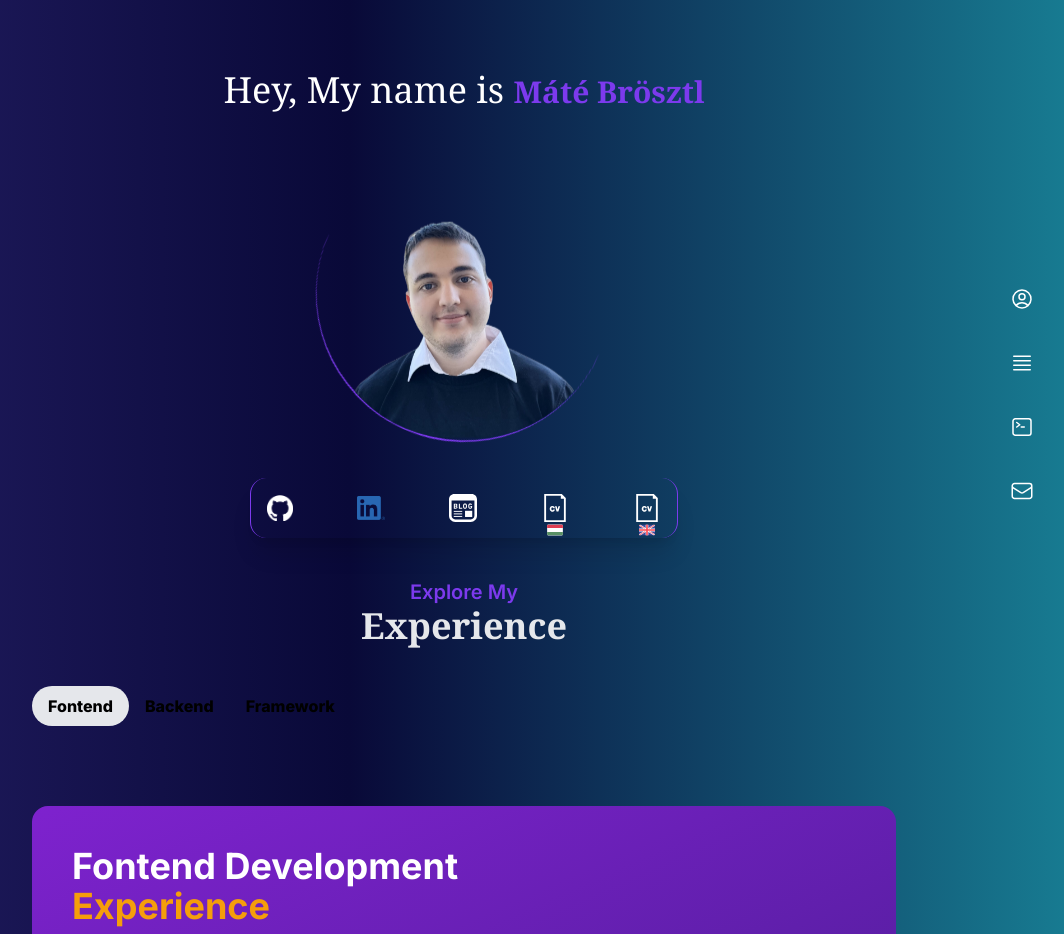
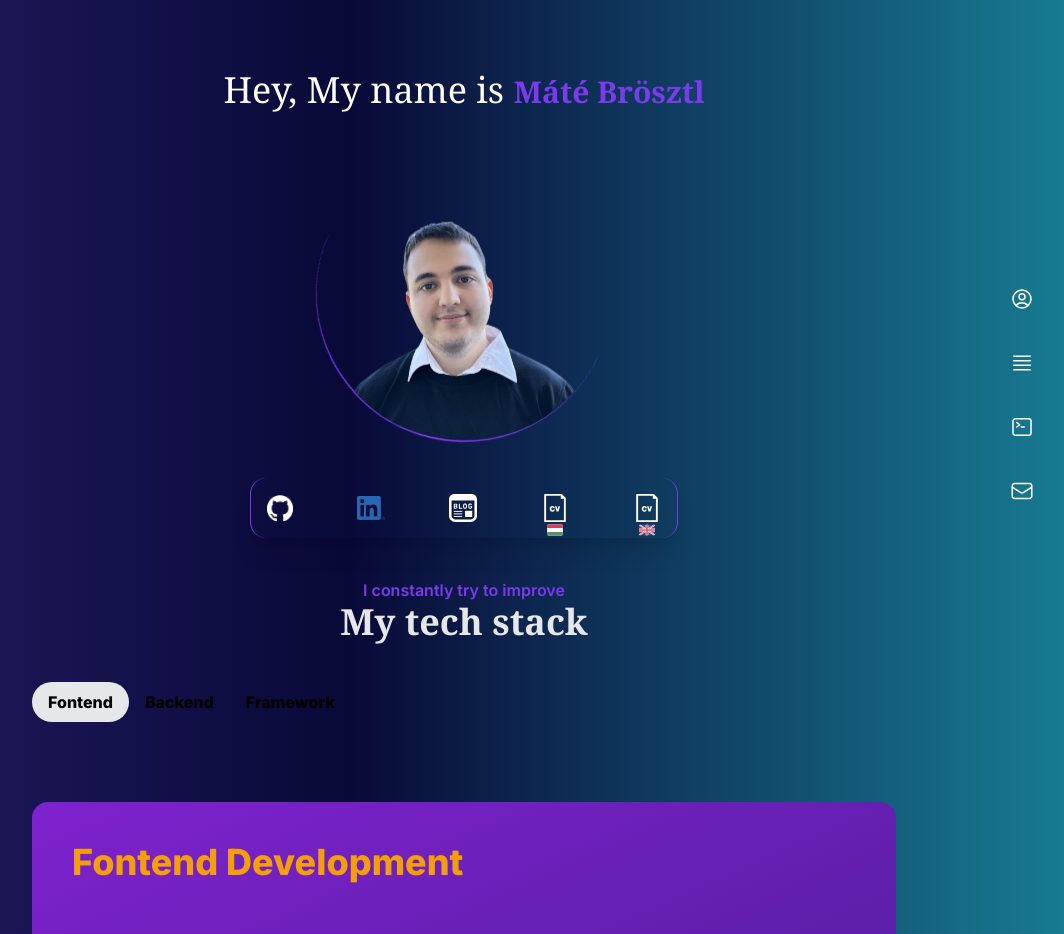
Before and after one commit to mate10106/portfolio, a Next.js app: page / in a window 1280 px wide. Shown: the top 934 px of the page, without its empty margins (176-1240 px from the left). Built offline with nearby package versions, Linux system fonts and the light colour scheme.

Commit message:
change text

```diff
--- a/src/app/globals.css
+++ b/src/app/globals.css
@@ -50,7 +50,7 @@ body {
 }
 
 .experience--title {
-  @apply max-sm:text-xl
+  @apply max-sm:text-xl text-amber-500 font-extrabold
 }
 
 @keyframes spin {
--- a/src/components/About.tsx
+++ b/src/components/About.tsx
@@ -23,11 +23,11 @@ const About = () => {
         <BackgroundGradientDemo />
       </div>
       <div className="flex flex-col items-center">
-        <span className="text-xl font-semibold text-violet-600">
-          Explore My
+        <span className="text-base font-semibold text-violet-600">
+          I constantly try to improve
         </span>
         <h1 className="font-bold text-4xl text-gray-200 font-serif ">
-          Experience
+          My tech stack
         </h1>
         <Experience />
       </div>
--- a/src/components/Experience.tsx
+++ b/src/components/Experience.tsx
@@ -30,9 +30,7 @@ export function Experience() {
       value: "Framework",
       content: (
         <div className="w-full max-lg:text-center overflow-hidden relative h-96 rounded-2xl p-10 text-2xl max-sm:text-sm md:text-4xl font-bold text-white bg-gradient-to-br from-purple-700 to-violet-900">
-          <p className="experience--title">
-            Framework <span className="text-amber-500">Experience</span>
-          </p>
+          <p className="experience--title">Framework</p>
           <FrameworkContent />
         </div>
       ),
@@ -52,7 +50,6 @@ export function Experience() {
 const FrontendContent = () => {
   return (
     <div>
-      <h1 className="text-amber-500">Experience</h1>
       <div className="grid grid-cols-2 p-8">
         <div className="flex p-4 items-center gap-2">
           <svg
@@ -147,7 +144,6 @@ const FrontendContent = () => {
 const BackendContent = () => {
   return (
     <div>
-      <h1 className="text-amber-500">Experience</h1>
       <div className="grid grid-cols-2 p-8">
         <div className="flex p-4 items-center gap-2">
           <svg
```
